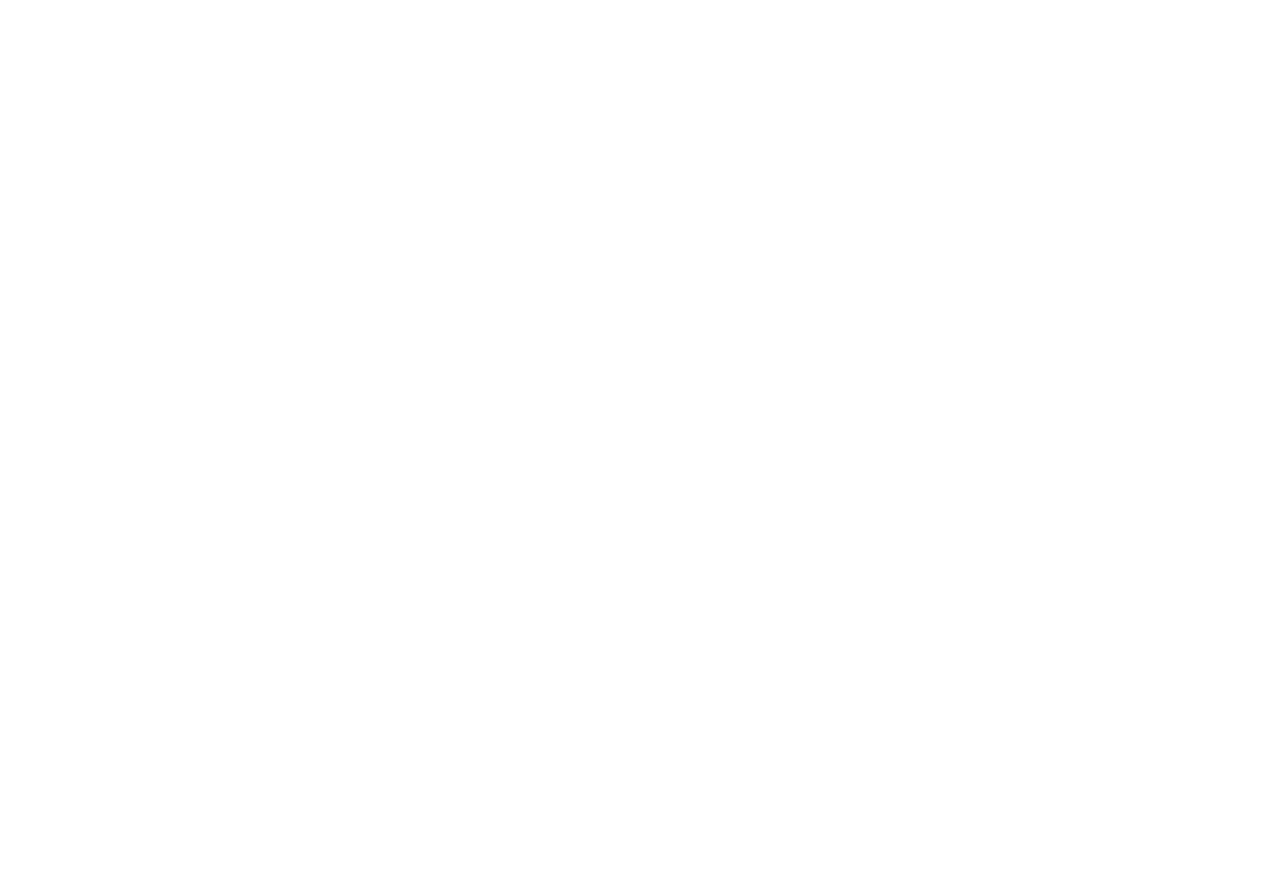
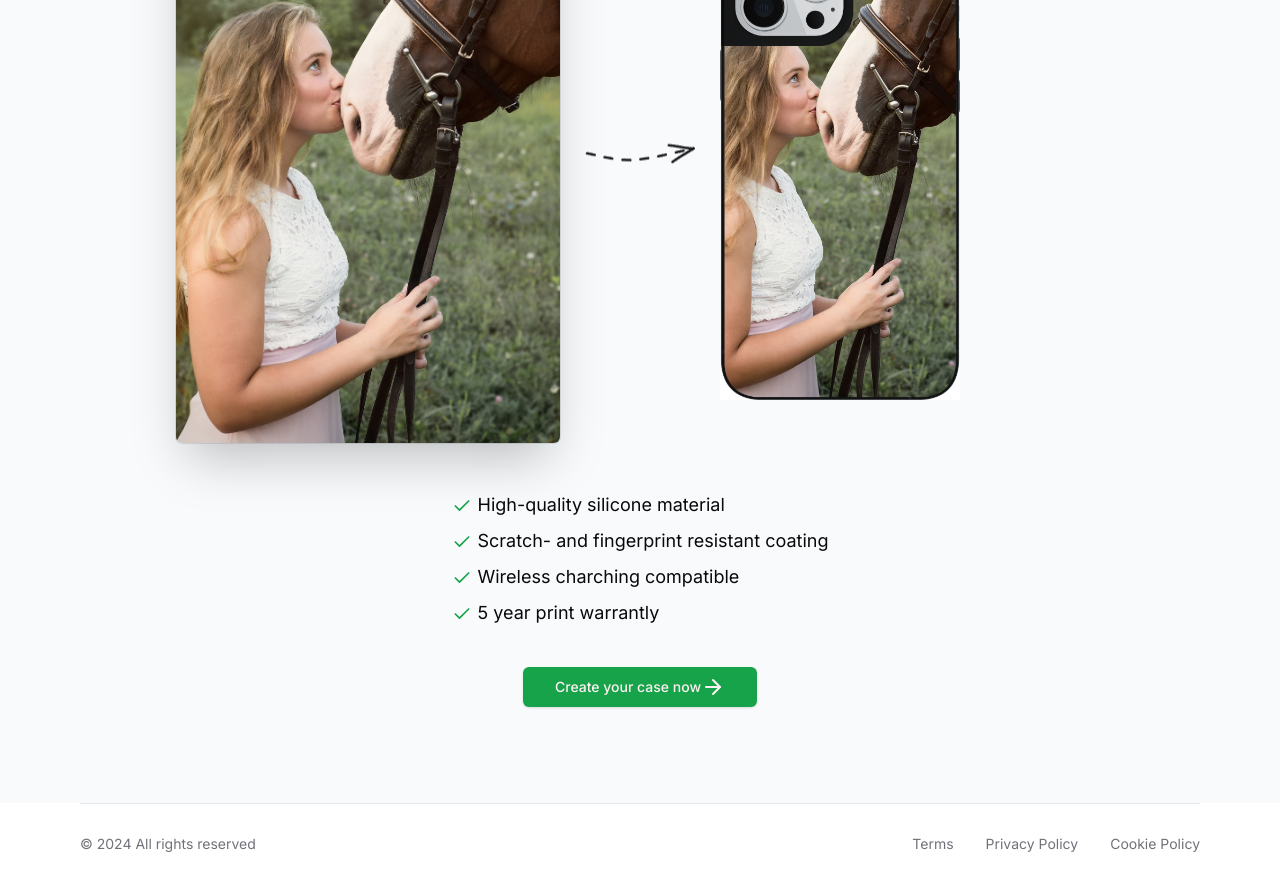
Before and after one commit to Victor-Hu66/casecobra-dev, a Next.js app: page / in a window 1280 px wide. Shown: the part 3040-3924 px from the top of the page. Before the commit the page ends 2604 px from the top, so only its background shows below. Built offline with nearby package versions, Linux system fonts and the light colour scheme; no server answers.

Commit message:
add footer

```diff
--- a/package.json
+++ b/package.json
@@ -19,6 +19,7 @@
     "next": "14.2.3",
     "react": "^18",
     "react-dom": "^18",
+    "react-dropzone": "^14.2.3",
     "tailwind-merge": "^2.3.0",
     "tailwindcss-animate": "^1.0.7"
   },
--- /dev/null
+++ b/src/app/configure/upload/page.tsx
@@ -0,0 +1,44 @@
+"use client"
+
+import { cn } from "@/lib/utils";
+import { useState } from "react";
+import Dropzone, { FileRejection } from "react-dropzone";
+
+const Page = () => {
+  const [isDragOver, setIsDragOver] = useState<boolean>(false);
+
+  const onDropRejected = () => {};
+  const onDropAccepted = () => {};
+
+  return (
+    <div
+      className={cn(
+        "relative h-full flex-1 my-16 w-full rounded-xl bg-gray-900/5 p-2 ring-1 ring-inset ring-gray-900/10 lg:rounded-2xl flex justify-center flex-col items-center",
+        { "ring-blue-900/25 bg-blue-900/10": isDragOver }
+      )}
+    >
+      <div className="relative flex flex-1 flex-col items-center justify-center w-full">
+        <Dropzone
+          onDropRejected={onDropRejected}
+          onDropAccepted={onDropAccepted}
+          accept={{
+            "image/png": [".png"],
+            "image/jpeg": [".jpeg"],
+            "image/jpg": [".jpg"],
+          }}
+          onDragEnter={() => setIsDragOver(true)}
+          onDragLeave={() => setIsDragOver(false)}
+        >
+            {({getRootProps, getInputProps}) => (
+                <div className="h-full w-full flex-1 flex flex-col items-center justify-center" {...getRootProps()}>
+                    <input {...getInputProps()}/> asa
+                </div>
+            )}
+        </Dropzone>
+      </div>
+    </div>
+  );
+};
+
+
+export default Page
--- a/src/app/layout.tsx
+++ b/src/app/layout.tsx
@@ -2,6 +2,7 @@
 import { Inter } from "next/font/google";
 import "./globals.css";
 import Navbar from "@/components/Navbar";
+import Footer from "@/components/Footer";
 
 const inter = Inter({ subsets: ["latin"] });
 
@@ -19,7 +20,9 @@
     <html lang="en">
       <body className={inter.className}>
         <Navbar/>
-        {children}</body>
+        {children}
+        <Footer/>
+      </body>
     </html>
   );
 }
--- a/src/app/page.tsx
+++ b/src/app/page.tsx
@@ -2,7 +2,9 @@
 import Phone from "@/components/Phone";
 import { Reviews } from "@/components/Reviews";
 import { Icons } from "@/components/icons";
-import { Check, Star } from "lucide-react";
+import { buttonVariants } from "@/components/ui/button";
+import { ArrowRight, Check, Star } from "lucide-react";
+import Link from "next/link";
 
 export default function Home() {
   return (
@@ -122,7 +124,6 @@
             />
           </div>
           <div className="mx-auto grid max-w-2xl grid-cols-1 px-4 lg:mx-0 lg:max-w-none lg:grid-cols-2 gap-y-16">
-
             {/* first review */}
             <div className="flex flex-auto flex-col gap-4 lg:pr-8 xl:pr-20">
               <div className="flex gap-0.5 mb-2">
@@ -152,8 +153,8 @@
                 <div className="flex flex-col">
                   <p className="font-semibold">Jonathan</p>
                   <div className="flex gap-1.5 items-center text-zinc-600">
-                        <Check className="h-4 w-4 stroke-[3px] text-green-600"/>
-                        <p className="text-sm">Verified Purchase</p>
+                    <Check className="h-4 w-4 stroke-[3px] text-green-600" />
+                    <p className="text-sm">Verified Purchase</p>
                   </div>
                 </div>
               </div>
@@ -170,7 +171,10 @@
               </div>
               <div className="text-lg leading-8">
                 <p>
-                  &quot;I usually keep my phone together with my keys in my pocket and that let to some pretty heavy scratchmarks on all of my last phone cases. This one, besides a barely noticeable scratch on the corner,{" "}
+                  &quot;I usually keep my phone together with my keys in my
+                  pocket and that let to some pretty heavy scratchmarks on all
+                  of my last phone cases. This one, besides a barely noticeable
+                  scratch on the corner,{" "}
                   <span className="p-0.5 bg-slate-800 text-white">
                     looks brand new after about half a year
                   </span>
@@ -186,19 +190,80 @@
                 <div className="flex flex-col">
                   <p className="font-semibold">Victor</p>
                   <div className="flex gap-1.5 items-center text-zinc-600">
-                        <Check className="h-4 w-4 stroke-[3px] text-green-600"/>
-                        <p className="text-sm">Verified Purchase</p>
+                    <Check className="h-4 w-4 stroke-[3px] text-green-600" />
+                    <p className="text-sm">Verified Purchase</p>
                   </div>
                 </div>
               </div>
             </div>
-
           </div>
         </MaxWidthWrapper>
-      <div className="pt-16">
-        <Reviews/>
-      </div>
+        <div className="pt-16">
+          <Reviews />
+        </div>
+      </section>
 
+      <section>
+        <MaxWidthWrapper className="py-24">
+          <div className="mb-12 px-6 lg:px-8">
+            <div className="mx-auto max-w-2xl sm:text-center">
+              <h2 className="order-1 mt-2 tracking-tight text-center text-balance !leading-tight font-bold text-5xl md:text-6xl text-gray-900">
+                Upload your photo and get{" "}
+                <span className="relative px-2 bg-green-600 text-white">
+                  your own case
+                </span>{" "}
+                now
+              </h2>
+            </div>
+          </div>
+
+          <div className="mx-auto max-w-6xl px-6 lg:px-8">
+            <div className="relative flex flex-col items-center md:grid grid-cols-2 gap-40">
+              <img
+                src="/arrow.png"
+                className="absolute top-[25rem] md:top-1/2 -translate-y-1/2 z-10 left-1/2 -translate-x-1/2 rotate-90 md:rotate-0"
+                alt=""
+              />
+              <div className="relative h-80 md:h-full w-full md:justify-self-end max-w-sm rounded-xl bg-gray-900/5 ring-inset ring-gray-900/10  lg:rounded-2xl">
+                <img
+                  src="/horse.jpg"
+                  className="rounded-md object-cover bg-white shadow-2xl ring-1 ring-gray-900/10 h-full w-full"
+                  alt=""
+                />
+              </div>
+              <Phone className="w-60" imgSrc="/horse_phone.jpg" />
+            </div>
+          </div>
+
+          <ul className="mx-auto mt-12 max-w-prose sm:text-lg space-y-2 w-fit">
+            <li className="w-fit">
+              <Check className="h-5 w-5 text-green-600 inline mr-1.5" />
+              High-quality silicone material
+            </li>
+            <li className="w-fit">
+              <Check className="h-5 w-5 text-green-600 inline mr-1.5" />
+              Scratch- and fingerprint resistant coating
+            </li>
+            <li className="w-fit">
+              <Check className="h-5 w-5 text-green-600 inline mr-1.5" />
+              Wireless charching compatible
+            </li>
+            <li className="w-fit">
+              <Check className="h-5 w-5 text-green-600 inline mr-1.5" />5 year
+              print warrantly
+            </li>
+
+            <div className="flex justify-center">
+              <Link className={buttonVariants({
+                size: 'lg',
+                className: "mx-auto mt-8"
+              })} href="/configure/upload">
+                Create your case now
+                <ArrowRight />
+              </Link>
+            </div>
+          </ul>
+        </MaxWidthWrapper>
       </section>
     </div>
   );
--- /dev/null
+++ b/src/components/Footer.tsx
@@ -0,0 +1,30 @@
+import Link from "next/link"
+import MaxWidthWrapper from "./MaxWidthWrapper"
+
+const Footer = () => {
+    return (
+        <footer className="bg-white h-20 relative">
+            <MaxWidthWrapper>
+                <div className="border-t border-gray-200"/>
+
+                <div className="h-full flex flex-col md:flex-row md:justify-between justify-center items-center">
+                    <div className="text-center md:text-left pb-2 md:pb-0">
+                        <p className="text-sm text-muted-foreground">
+                            &copy; {new Date().getFullYear()} All rights reserved
+                        </p>
+                    </div>
+
+                    <div className="flex items-center justify-center">
+                        <div className="flex space-x-8">
+                            <Link href='#' className="text-sm text-muted-foreground hover:text-gray-600">Terms</Link>
+                            <Link href='#' className="text-sm text-muted-foreground hover:text-gray-600">Privacy Policy</Link>
+                            <Link href='#' className="text-sm text-muted-foreground hover:text-gray-600">Cookie Policy</Link>
+                        </div>
+                    </div>
+                </div>
+            </MaxWidthWrapper>
+        </footer>
+    )
+}
+
+export default Footer
```
Also changed, not shown: 1 other file (tests, documents, lock files or other folders).
